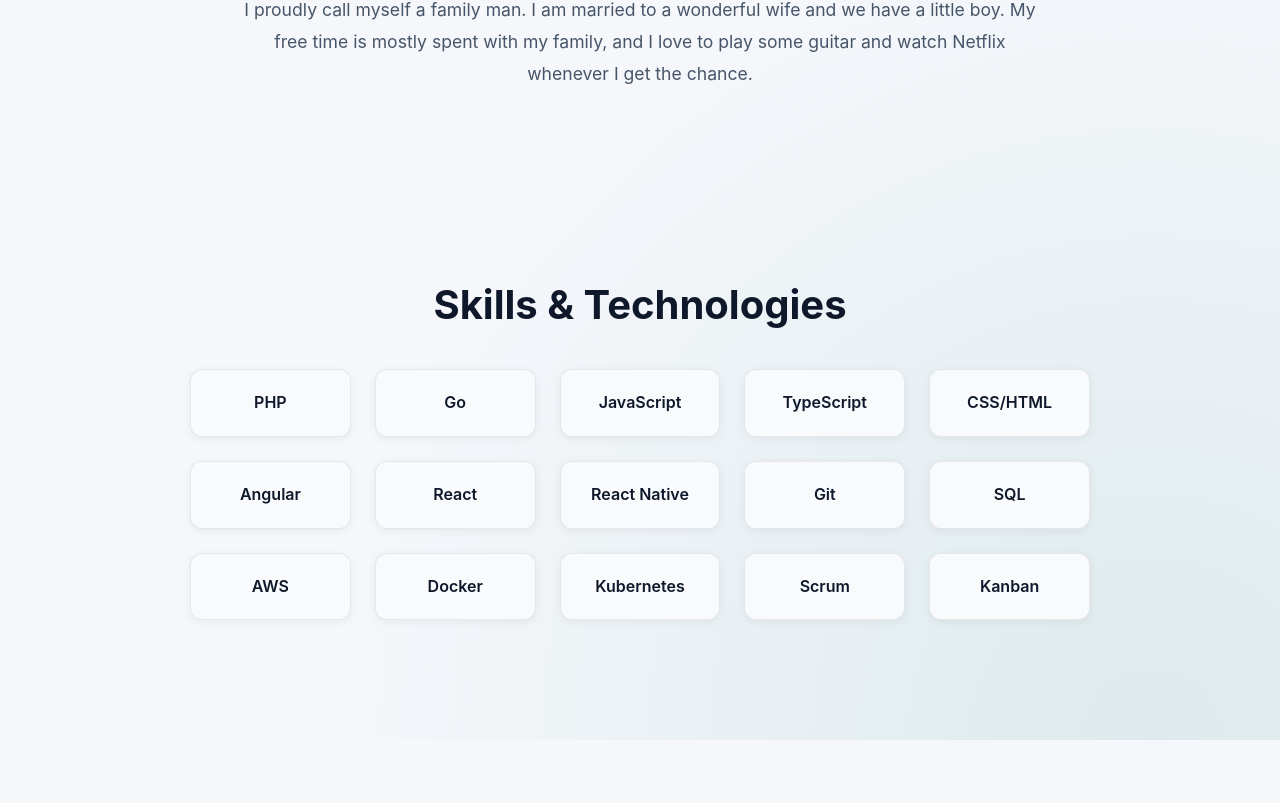
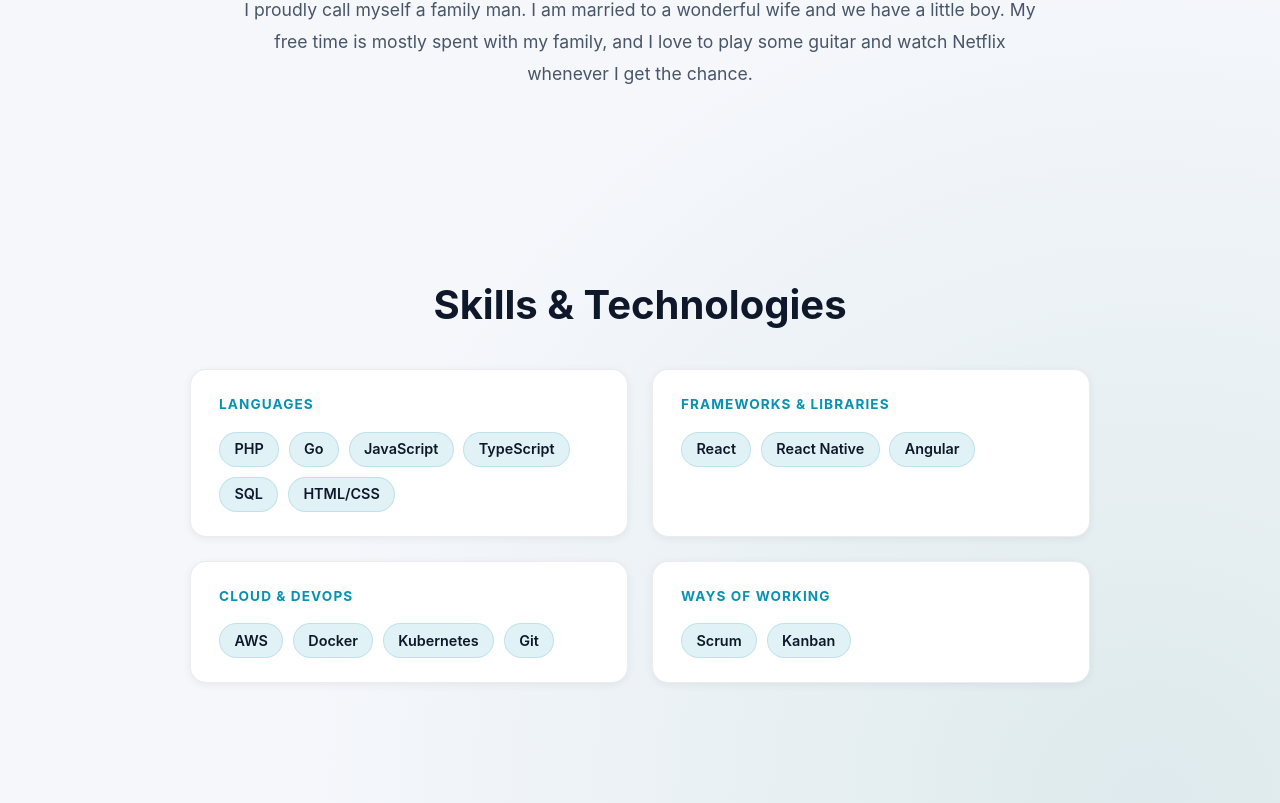
Before and after one commit to yasankarj/yasankarj.github.io, a React (Vite) app: page / in a window 1280 px wide. Shown: the part 1274-2077 px from the top of the page. Before the commit the page ends 2014 px from the top, so only its background shows below. Built offline with nearby package versions, Linux system fonts and the light colour scheme.

Commit message:
chore: improved home page contents

```diff
--- a/src/pages/Home.css
+++ b/src/pages/Home.css
@@ -173,28 +173,50 @@
 
 .skills-grid {
   display: grid;
-  grid-template-columns: repeat(auto-fit, minmax(150px, 1fr));
+  grid-template-columns: repeat(2, 1fr);
   gap: 1.5rem;
   max-width: 900px;
   margin: 0 auto;
 }
 
-.skill-card {
-  background: var(--card-bg-soft);
-  padding: 1.25rem;
-  border-radius: var(--radius-md);
-  text-align: center;
-  font-weight: 600;
-  color: var(--text-primary);
+.skill-group {
+  background: var(--card-bg);
+  padding: 1.5rem 1.75rem;
+  border-radius: var(--radius-lg);
+  border: 1px solid var(--border-color);
   box-shadow: var(--shadow-sm);
   transition: transform var(--transition-fast), box-shadow var(--transition-fast);
-  border: 1px solid var(--border-color);
 }
 
-.skill-card:hover {
-  transform: translateY(-6px);
-  box-shadow: var(--shadow-lg);
-  border-color: rgba(6,182,212,0.18);
+.skill-group:hover {
+  transform: translateY(-3px);
+  box-shadow: var(--shadow-md);
+}
+
+.skill-group-title {
+  font-size: 0.85rem;
+  font-weight: 700;
+  text-transform: uppercase;
+  letter-spacing: 0.08em;
+  color: var(--accent-1);
+  margin-bottom: 1rem;
+}
+
+.skill-tags {
+  display: flex;
+  flex-wrap: wrap;
+  gap: 0.6rem;
+}
+
+.skill-tag {
+  padding: 0.4rem 0.9rem;
+  border-radius: 999px;
+  background: var(--accent-soft);
+  border: 1px solid rgba(8, 145, 178, 0.16);
+  color: var(--text-primary);
+  font-size: 0.9rem;
+  font-weight: 600;
+  line-height: 1.4;
 }
 
 @media (max-width: 968px) {
@@ -240,4 +262,8 @@
   .skills-section h2 {
     font-size: 2rem;
   }
+
+  .skills-grid {
+    grid-template-columns: 1fr;
+  }
 }
--- a/src/pages/Home.jsx
+++ b/src/pages/Home.jsx
@@ -1,6 +1,25 @@
 import { Link } from 'react-router-dom'
 import { useRef } from 'react'
 import './Home.css'
+
+const skillGroups = [
+  {
+    title: 'Languages',
+    skills: ['PHP', 'Go', 'JavaScript', 'TypeScript', 'SQL', 'HTML/CSS']
+  },
+  {
+    title: 'Frameworks & Libraries',
+    skills: ['React', 'React Native', 'Angular']
+  },
+  {
+    title: 'Cloud & DevOps',
+    skills: ['AWS', 'Docker', 'Kubernetes', 'Git']
+  },
+  {
+    title: 'Ways of Working',
+    skills: ['Scrum', 'Kanban']
+  }
+]
 
 function Home() {
   const aboutSectionRef = useRef(null)
@@ -51,7 +70,7 @@
           <h2>About Me</h2>
           <div className="about-content">
             <p>
-              I'm a technical lead with closer to nine years of experience in the industry (excluding my internship). I have worked with a variety of technologies and frameworks, and I am always looking to learn new things.
+              I'm a technical lead with more than nine years of experience in the industry (excluding my internship). I have worked with a variety of technologies and frameworks, and I am always looking to learn new things.
             </p>
             <p>
               With my experience on both service based and product based companies, I have a good understanding of the different approaches to software development.
@@ -67,21 +86,16 @@
         <div className="container">
           <h2>Skills & Technologies</h2>
           <div className="skills-grid">
-            <div className="skill-card">PHP</div>
-            <div className="skill-card">Go</div>
-            <div className="skill-card">JavaScript</div>
-            <div className="skill-card">TypeScript</div>
-            <div className="skill-card">CSS/HTML</div>
-            <div className="skill-card">Angular</div>
-            <div className="skill-card">React</div>
-            <div className="skill-card">React Native</div>
-            <div className="skill-card">Git</div>
-            <div className="skill-card">SQL</div>
-            <div className="skill-card">AWS</div>
-            <div className="skill-card">Docker</div>
-            <div className="skill-card">Kubernetes</div>
-            <div className="skill-card">Scrum</div>
-            <div className="skill-card">Kanban</div>
+            {skillGroups.map((group) => (
+              <div key={group.title} className="skill-group">
+                <h3 className="skill-group-title">{group.title}</h3>
+                <ul className="skill-tags">
+                  {group.skills.map((skill) => (
+                    <li key={skill} className="skill-tag">{skill}</li>
+                  ))}
+                </ul>
+              </div>
+            ))}
           </div>
         </div>
       </section>
```
